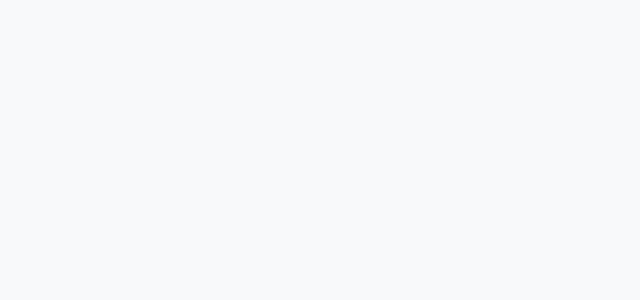
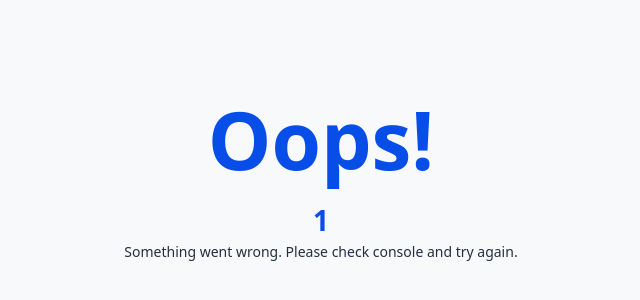
Before and after one commit to AutomatedProcessImprovement/kairos-frontend, a Vue app: page /error/1 in a window 1280 px wide. Before the commit this address had no page. Shown: the part 230-530 px from the top of the page, without its empty margins (319-959 px from the left). Built offline with nearby package versions, Linux system fonts and the light colour scheme; what cytoscape-dagre would draw is missing.

Commit message:
VIS-93 error page with response status

```diff
--- a/src/router.js
+++ b/src/router.js
@@ -17,9 +17,10 @@ const routes = [
         component: HomePage,
     },
     {
-        path: "/error",
+        path: "/error/:responseStatus",
         name: "error",
         component: ErrorPage,
+        params: true
     },
     {
         path: "/dashboard",
@@ -35,7 +36,6 @@ const routes = [
         path: '/columns',
         name: 'columns',
         component: ColumnsDefinitionPage,
-        props: true
     },
     {
         path: "/cases",
--- a/src/services/service.js
+++ b/src/services/service.js
@@ -6,12 +6,13 @@ const http = axios.create({
 import router from '@/router';
 
 http.interceptors.response.use(null, error => {
-    let path = '/error';
-    switch (error.response.status) {
-      case 404: path = '/error'; break;
-      case 500: path = '/error'; break;
-    }
-    router.push(path);
+    // let path = '/error';
+    // switch (error.response.status) {
+    //   case 404: path = '/error'; break;
+    //   case 500: path = '/error'; break;
+    // }
+    console.log(error.response);
+    router.push({name: 'error', params: {responseStatus: error.response.status}});
     return Promise.reject(error);
   });
 
--- a/src/views/ErrorPage.vue
+++ b/src/views/ErrorPage.vue
@@ -1,8 +1,8 @@
 <template>
     <div id="error">
         <h1 class="huge bold-blue">Oops!</h1>
-        <h1 class="bold-blue">404</h1>
-        <p>error go brrr</p>
+        <h1 v-if="responseStatus" class="bold-blue">{{responseStatus}}</h1>
+        <p>Something went wrong. Please check console and try again.</p>
     </div>
 </template>
 
@@ -11,5 +11,14 @@
 export default {
     name: 'ErrorPage',
 
+    params:{
+        responseStatus: Number
+    },
+
+    created(){
+        this.responseStatus = this.$route.params.responseStatus;
+        console.log(this.responseStatus);
+    }
+
 }
 </script>
```
